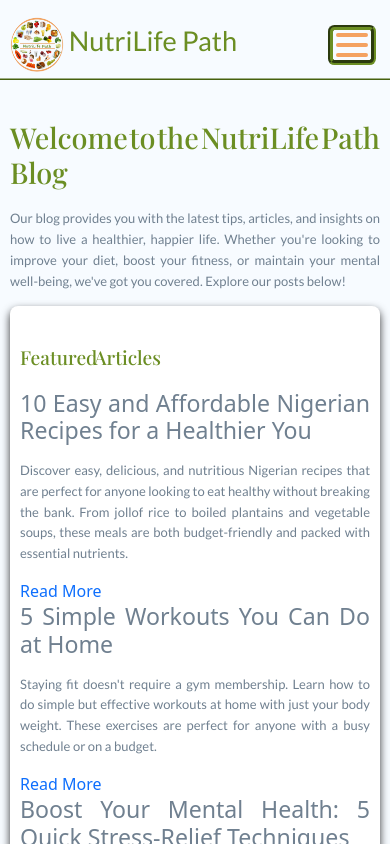
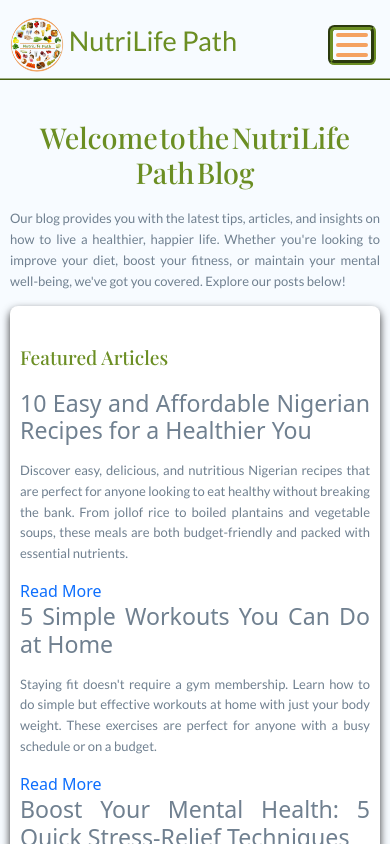
Before and after one commit to Esther20056/NutriLifePath, a React (Create React App) app: page /blog in a window 390 px wide. Shown: the top 844 px of the page. Built offline with nearby package versions, Linux system fonts and the light colour scheme; a web font is replaced by a local one.

Commit message:
another commit

```diff
--- a/src/ComponentsOne/Style/HealthyLivingTips.css
+++ b/src/ComponentsOne/Style/HealthyLivingTips.css
@@ -1,137 +1,3 @@
- /* .hlt-container {
-    max-width: 100vw;
-    margin: 0 auto;
-    padding:8rem 2rem 2rem 2rem;
-    box-sizing: border-box;
-    text-align: justify;
-    background-color: #f7fbff;
-    color: var(--SlateBlue);
-  }
-  .hlt-container h1 {
-   color: var(--OliveGreen);
-   font-family: "Playfair Display", serif;
-   margin-bottom: 1.2rem;
-  }
-  .hlt-container h2 {
-    color: var(--OliveGreen);
-    margin: 0;
-    padding: 20px 0;
-    font-family: "Playfair Display", serif;
-    margin-top: 10px;
-    font-size: 1.4rem;
-  }
-
-.hlt-container  p {
-    font-family: "Lato", sans-serif;
-    line-height: 1.6;
-    margin: 15px 0;
-  }
-
- .hlt-container section {
-    background-color: #fff;
-    border-radius: 8px;
-    padding:1.5rem 2rem;
-    margin-bottom:2rem;
-    box-shadow: 0px 4px 8px rgba(0, 0, 0, 0.8);
-  }
-  ul {
-    list-style: none;
-    padding: 0;
-  }
-
-  ul li {
-    margin-bottom: 10px;
-  }
-
-  ul li strong {
-    text-transform: capitalize;
-  }
-  .hlt-footer {
-    background-color: var(--GoldenYellow);
-    padding: 20px;
-    text-align: center;
-    border-radius: 8px;
-    margin:20px 0 40px 0;
-  }
-
-  .hlt-footer p {
-    font-size: 1.02rem;
-    margin: 0;
-    color:#f7fbff !important;
-  }
-  .blog-post a{
-    font-size: 1.08rem;
-    color: var(--GoldenYellow);
-  }
-  .blog-post a:hover{
-    color: var(--OliveGreen);
-    font-size: 1.2rem;
-  }
-  .blog-container{
-    display: flex;
-    flex-direction: column;
-    gap: 1.5rem;
-  }
-  @media (max-width: 1200px) {
-    .hlt-container {
-      padding:7.5rem 10px 10px 10px !important;
-    }
-
-    .hlt-container h1 {
-      font-size: 2.5rem;
-    }
-
-  }
-
-  @media (max-width: 768px) {
-   .hlt-container h1 {
-      font-size: 1.8rem !important;
-    }
-
-    .hlt-container h2 {
-      font-size: 1.3rem;
-    }
-
-    section {
-      padding: 15px;
-    }
-
-    ul li {
-      font-size: 14px;
-    }
-
-    .hlt-container {
-      padding: 10px;
-    }
-  }
-  @media (max-width: 590px) {
-    .hlt-container{
-        text-align: justify;
-    }
-  }
-  @media (max-width: 480px) {
-   .hlt-container h1 {
-      font-size: 1.6rem;
-    }
-
-    .hlt-container h2 {
-      font-size: 1.4rem;
-    }
-
-    .hlt-container p, ul li {
-      font-size: 13px;
-    }
-
-    .hlt-container section {
-      padding: 10px;
-    }
-
-    ul li {
-      margin-bottom: 8px;
-    }
-  }
-  */
-  /* General Styles */
 .hlt-container {
   max-width: 100vw;
   margin: 0 auto;
@@ -205,10 +71,7 @@ ul li strong {
 
   .hlt-container h1 {
     font-size: 2.5rem;
-    word-spacing: -0.45rem;
-  }
-  .hlt-container h2{
-    word-spacing: -0rem !important;
+    word-spacing: -0.3rem;
   }
 }
 
@@ -234,30 +97,29 @@ ul li strong {
   }
 }
 
-/* Responsive for screens < 590px */
 @media (max-width: 590px) {
   .hlt-container {
     text-align: justify;
   }
 }
 
-/* Responsive for screens < 480px */
 @media (max-width: 480px) {
   .hlt-container h1 {
     font-size: 1.6rem;
-    /* text-align: center; */
+    text-align: center;
   }
 
   .hlt-container h2 {
     font-size: 1.4rem;
-    word-spacing: -0.45rem !important;
   }
 
   .hlt-container p,
   ul li {
     font-size: 13px;
   }
-
+  .hlt-container h2{
+    text-align:start!important;
+  }
   .hlt-container section {
     padding: 10px;
   }
```
